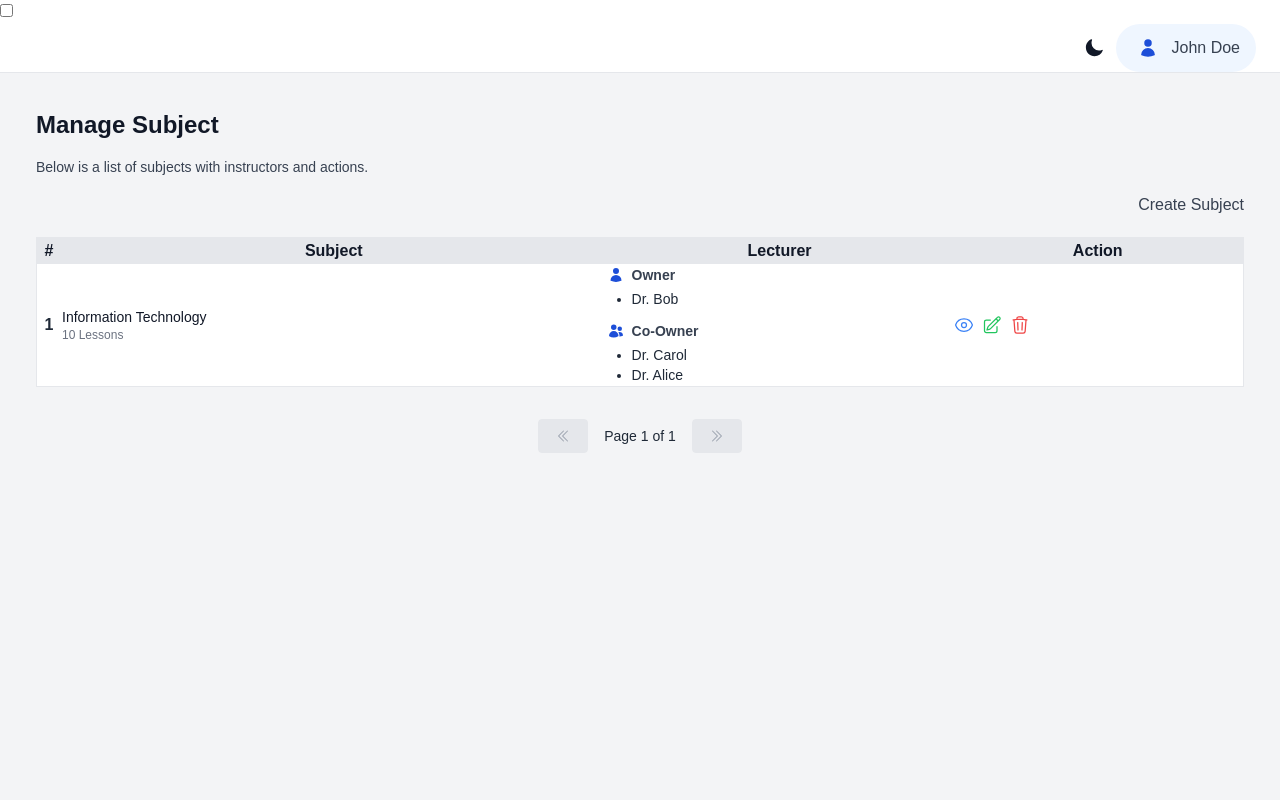
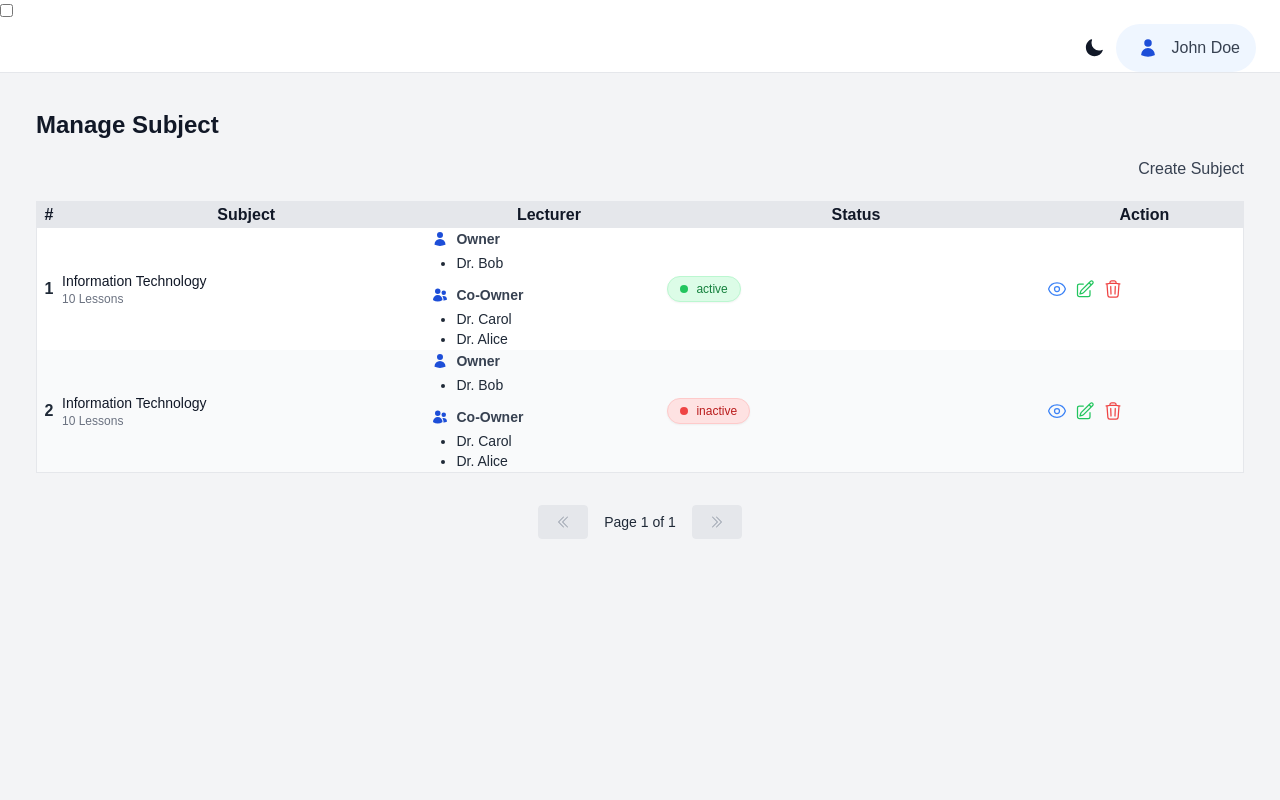
Before and after one commit to Uma-MCMXC/self-paced-learning, a Next.js app in the folder frontend/: page /lecturer/subject/manage in a window 1280 px wide. Shown: the top 800 px of the page. Built offline with nearby package versions, Linux system fonts and the light colour scheme.

Commit message:
frontend: add status subject

```diff
--- a/frontend/app/lecturer/subject/manage/page.tsx
+++ b/frontend/app/lecturer/subject/manage/page.tsx
@@ -6,14 +6,17 @@ import PageContainer from '@/app/components/ui/PageContainer'
 import SimpleTable, { TableRow } from '@/app/components/ui/SimpleTable'
 import { EyeIcon, PencilSquareIcon, TrashIcon } from '@heroicons/react/24/outline'
 import { UserIcon, UsersIcon, BookOpenIcon } from '@heroicons/react/24/solid'
+import Badge from '@/app/components/ui/Badge'
 import Modal from '@/app/components/ui/Modal'
 import Button from '@/app/components/ui/Button'
 
 type Lecturer = { name: string; role: 'Owner' | 'Co-Owner' }
+
 type Subject = {
   id: string
   name: string
   lessons: number
+  status: 'active' | 'inactive'
   course: string
   description: string
   createdBy: string
@@ -21,12 +24,28 @@ type Subject = {
   lecturers: Lecturer[]
 }
 
-// 🔹 Mock Data
+// Mock data
 const subjects: Subject[] = [
   {
     id: '1',
     name: 'Information Technology',
     lessons: 10,
+    status: 'active',
+    course: 'Digital Business',
+    description: 'Covers networking, databases, and IT project management.',
+    createdBy: 'Staff User',
+    updatedAt: '2025-04-06 10:20',
+    lecturers: [
+      { name: 'Dr. Bob', role: 'Owner' },
+      { name: 'Dr. Carol', role: 'Co-Owner' },
+      { name: 'Dr. Alice', role: 'Co-Owner' },
+    ],
+  },
+  {
+    id: '2',
+    name: 'Information Technology',
+    lessons: 10,
+    status: 'inactive',
     course: 'Digital Business',
     description: 'Covers networking, databases, and IT project management.',
     createdBy: 'Staff User',
@@ -41,6 +60,17 @@ const subjects: Subject[] = [
 
 export default function ManageSubject() {
   const [selectedSubject, setSelectedSubject] = useState<Subject | null>(null)
+  const [subjectList, setSubjectList] = useState<Subject[]>(subjects)
+
+  const toggleStatus = (id: string) => {
+    setSubjectList((prev) =>
+      prev.map((subj) =>
+        subj.id === id
+          ? { ...subj, status: subj.status === 'active' ? 'inactive' : 'active' }
+          : subj
+      )
+    )
+  }
 
   const handleView = (subject: Subject) => {
     setSelectedSubject(subject)
@@ -48,7 +78,7 @@ export default function ManageSubject() {
     modal?.showModal()
   }
 
-  const data: TableRow[] = subjects.map((subject) => ({
+  const data: TableRow[] = subjectList.map((subject) => ({
     subjectName: (
       <div className="text-sm">
         <div className="font-medium text-gray-900">{subject.name}</div>
@@ -57,7 +87,6 @@ export default function ManageSubject() {
     ),
     lecturer: (
       <div className="text-sm space-y-3">
-        {/* Owner group */}
         {subject.lecturers.some((l) => l.role === 'Owner') && (
           <div>
             <div className="flex items-center gap-2 font-semibold text-gray-700 mb-1">
@@ -73,8 +102,6 @@ export default function ManageSubject() {
             </ul>
           </div>
         )}
-
-        {/* Co-Owner group */}
         {subject.lecturers.some((l) => l.role === 'Co-Owner') && (
           <div>
             <div className="flex items-center gap-2 font-semibold text-gray-700 mb-1">
@@ -91,6 +118,24 @@ export default function ManageSubject() {
           </div>
         )}
       </div>
+    ),
+    status: (
+      <button
+        onClick={() => toggleStatus(subject.id)}
+        title="คลิกเพื่อสลับสถานะ"
+        className={`inline-flex items-center px-3 py-1 rounded-full text-xs font-medium transition-all duration-300 shadow-sm border ${
+          subject.status === 'active'
+            ? 'bg-green-100 text-green-700 border-green-200 hover:bg-green-200'
+            : 'bg-red-100 text-red-700 border-red-200 hover:bg-red-200'
+        }`}
+      >
+        <div
+          className={`w-2 h-2 rounded-full mr-2 transition-colors ${
+            subject.status === 'active' ? 'bg-green-500' : 'bg-red-500'
+          }`}
+        ></div>
+        {subject.status === 'active' ? 'active' : 'inactive'}
+      </button>
     ),
     action: (
       <div className="flex flex-col sm:flex-row items-start sm:items-center gap-2">
@@ -112,10 +157,6 @@ export default function ManageSubject() {
 
   return (
     <PageContainer title="Manage Subject">
-      <p className="text-sm text-base-600 mb-4">
-        Below is a list of subjects with instructors and actions.
-      </p>
-
       <div className="w-full">
         <div className="flex justify-end mb-5">
           <Button
@@ -134,20 +175,29 @@ export default function ManageSubject() {
               <th className="w-6">#</th>
               <th>Subject</th>
               <th>Lecturer</th>
+              <th className="min-w-[150px]">Status</th>
               <th>Action</th>
             </tr>
           }
         />
       </div>
 
-      {/* ✅ Modal component */}
       <Modal
         id="subject_modal"
         icon={<BookOpenIcon className="w-7 h-7" />}
         title="Subject Info"
         onClose={() => setSelectedSubject(null)}
       >
-        <div className="text-sm space-y-3">
+        <div>
+          <span className="font-semibold text-gray-700">Status:</span>{' '}
+          <Badge
+            variant={selectedSubject?.status === 'active' ? 'success' : 'error'}
+            className="ml-1 badge-soft"
+          >
+            {selectedSubject?.status === 'active' ? 'active' : 'inactive'}
+          </Badge>
+        </div>
+        <div className="text-sm space-y-3 mt-4">
           <p>
             <span className="font-semibold text-gray-700">Course:</span> {selectedSubject?.course}
           </p>
@@ -162,7 +212,6 @@ export default function ManageSubject() {
             <span className="font-semibold text-gray-700">Total Lessons:</span>{' '}
             {selectedSubject?.lessons}
           </p>
-
           {selectedSubject?.lecturers && (
             <div className="space-y-3 mt-4">
               {selectedSubject.lecturers.some((l) => l.role === 'Owner') && (
@@ -199,7 +248,6 @@ export default function ManageSubject() {
           )}
         </div>
         <hr className="my-4 border-gray-200" />
-
         <div className="text-xs text-gray-500">
           <p>
             <span className="font-semibold text-gray-600">Created By:</span>{' '}
```
